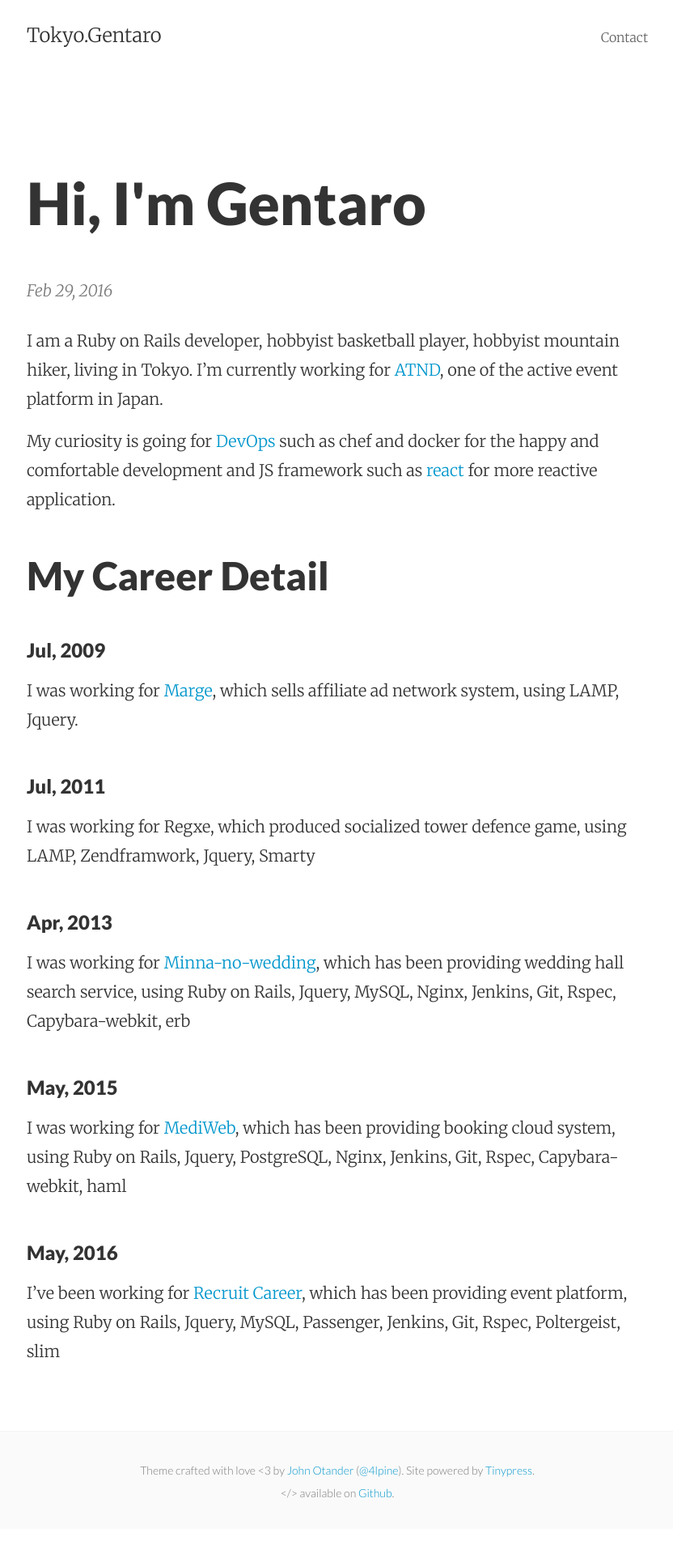
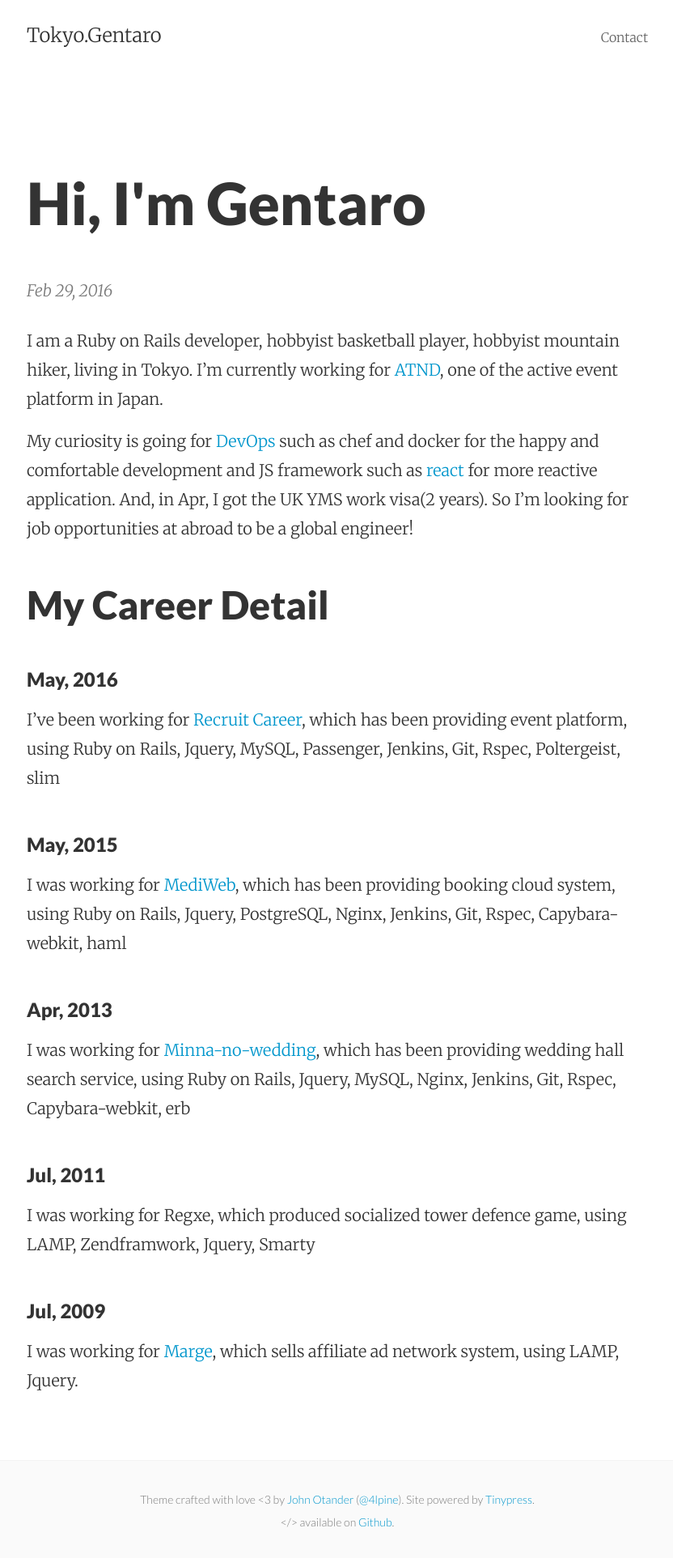
Before and after one commit to gentaro-sakamoto/gentaro-sakamoto.github.io, a Jekyll site: the page built from _posts/2016-02-29-about-me.markdown, in a window 1280 px wide. Shown: the whole page at 81% size, without its empty margins (223-1055 px from the left). Built offline with Jekyll 4.4.1, drawn with Linux system fonts in a browser that asks for light colours; before the commit the page ends 1888 px from its top, so only the background shows below that.

Commit message:
Post update: Hi, I'm Gentaro

```diff
--- a/_posts/2016-02-29-about-me.markdown
+++ b/_posts/2016-02-29-about-me.markdown
@@ -6,20 +6,21 @@ layout: post
 I am a Ruby on Rails developer, hobbyist basketball player, hobbyist mountain hiker, living in Tokyo. I'm currently working for [ATND](https://atnd.org/), one of the active event platform in Japan.
 
 My curiosity is going for [DevOps](https://en.wikipedia.org/wiki/DevOps) such as chef and docker for the happy and comfortable development and JS framework such as [react](https://facebook.github.io/react/) for more reactive application.
+And, in Apr, I got the UK YMS work visa(2 years). So I'm looking for job opportunities at abroad to be a global engineer!
 
 ## My Career Detail
 
-### Jul, 2009
-I was working for [Marge](http://www.maru.jp/), which sells affiliate ad network system, using LAMP, Jquery.
+### May, 2016
+I've been working for [Recruit Career](https://www.recruitcareer.co.jp/), which has  been providing event platform, using Ruby on Rails, Jquery, MySQL, Passenger, Jenkins, Git, Rspec, Poltergeist, slim
+
+### May, 2015
+I was working for [MediWeb](http://www.mediweb.jp/), which has  been providing booking cloud system, using Ruby on Rails, Jquery, PostgreSQL, Nginx, Jenkins, Git, Rspec, Capybara-webkit, haml
+
+### Apr, 2013
+I was working for [Minna-no-wedding](http://www.mwed.jp/), which has  been providing  wedding hall search service, using Ruby on Rails, Jquery, MySQL, Nginx, Jenkins, Git, Rspec, Capybara-webkit, erb
 
 ### Jul, 2011
 I was working for Regxe, which produced socialized tower defence game, using LAMP, Zendframwork, Jquery, Smarty
 
-### Apr, 2013
-I was working for [Minna-no-wedding](http://www.mwed.jp/), which has  been providing  wedding hall search service, using Ruby on Rails, Jquery, MySQL, Nginx, Jenkins, Git, Rspec, Capybara-webkit, erb
-
-### May, 2015
-I was working for [MediWeb](http://www.mediweb.jp/), which has  been providing booking cloud system, using Ruby on Rails, Jquery, PostgreSQL, Nginx, Jenkins, Git, Rspec, Capybara-webkit, haml
-
-### May, 2016
-I've been working for [Recruit Career](https://www.recruitcareer.co.jp/), which has  been providing event platform, using Ruby on Rails, Jquery, MySQL, Passenger, Jenkins, Git, Rspec, Poltergeist, slim
+### Jul, 2009
+I was working for [Marge](http://www.maru.jp/), which sells affiliate ad network system, using LAMP, Jquery.
```
